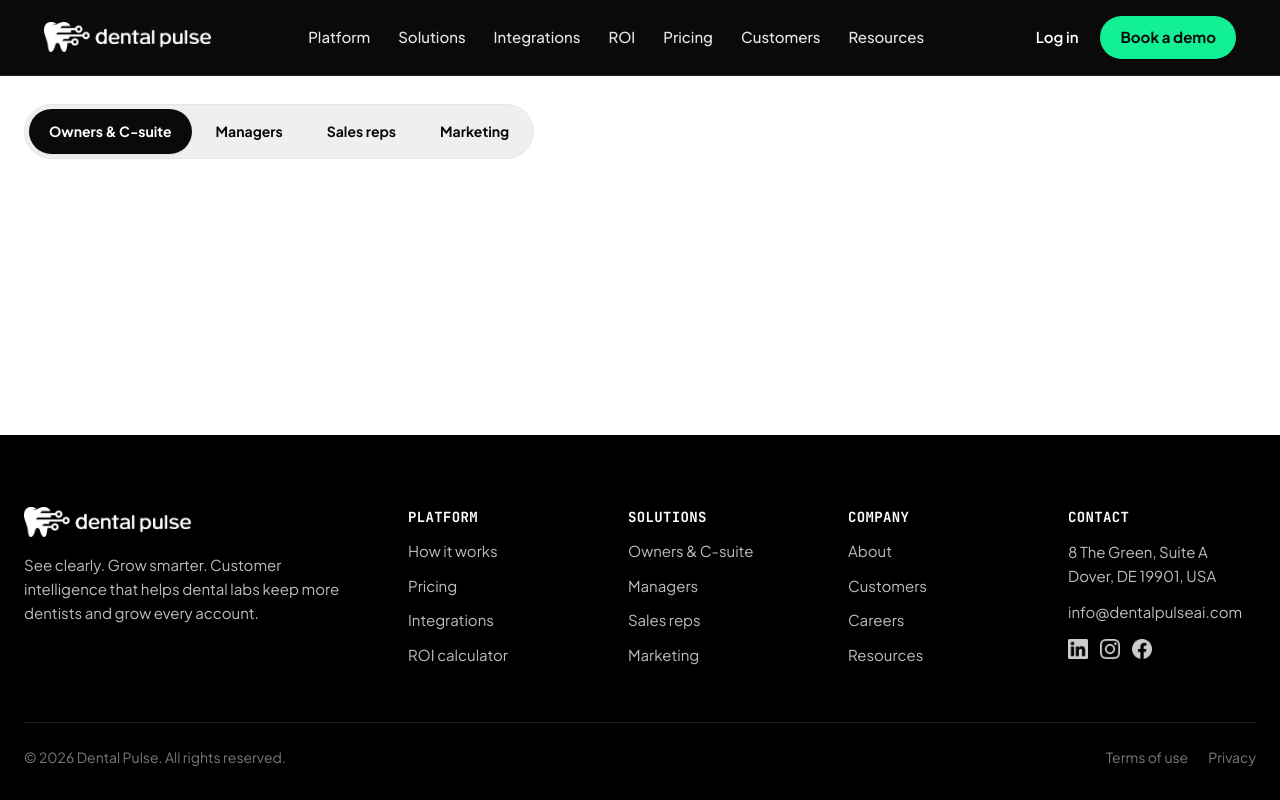
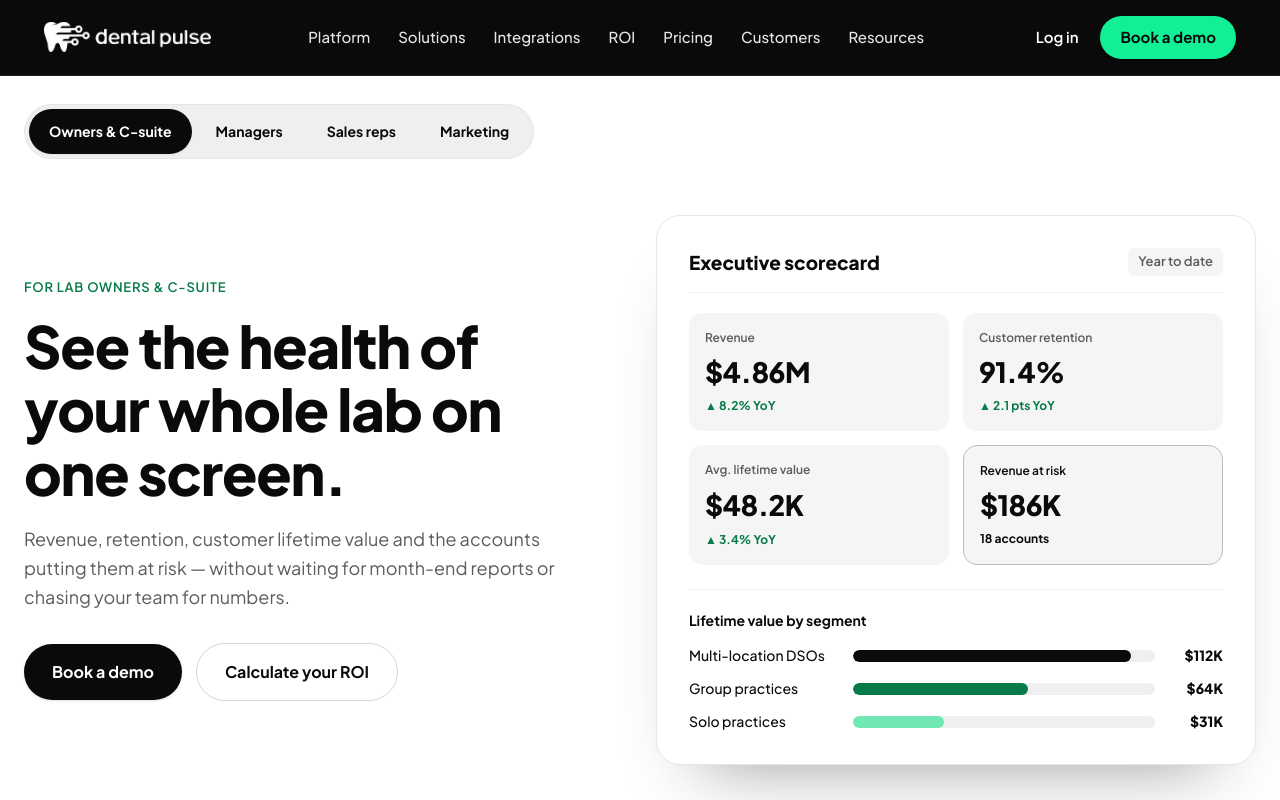
Before and after one commit to dentalPulse/dentalpulse-website, a Next.js app: page /solutions in a window 1280 px wide. Shown: the top 800 px of the page. Built offline with nearby package versions, Linux system fonts and the light colour scheme.

Commit message:
feat(solutions): implement Phase 2 Executive Hero and Scorecard Card (SolutionsHero.tsx)

```diff
--- a/src/app/solutions/page.tsx
+++ b/src/app/solutions/page.tsx
@@ -2,6 +2,7 @@ import type { Metadata } from 'next';
 import { Header } from '@/components/layout/Header';
 import { Footer } from '@/components/layout/Footer';
 import { SolutionsRoleNav } from '@/components/solutions/SolutionsRoleNav';
+import { SolutionsHero } from '@/components/solutions/SolutionsHero';
 
 export const metadata: Metadata = {
   title: 'Solutions for Lab Owners & C-Suite | DentalPulse',
@@ -21,7 +22,7 @@ export default function SolutionsPage() {
       <Header />
       <div className="flex-1 w-full flex flex-col">
         <SolutionsRoleNav activeRole="owners" />
-        {/* Solutions sections will be assembled in subsequent phases */}
+        <SolutionsHero />
       </div>
       <Footer />
     </main>
--- /dev/null
+++ b/src/components/solutions/SolutionsHero.tsx
@@ -0,0 +1,152 @@
+import React from 'react';
+import Link from 'next/link';
+
+export function SolutionsHero() {
+  return (
+    <section className="w-full bg-white pt-10 sm:pt-14 pb-18 sm:pb-24 px-6">
+      <div className="max-w-[1240px] mx-auto flex flex-col lg:flex-row gap-12 lg:gap-14 items-center justify-between">
+        {/* Left Column: Executive Narrative */}
+        <div className="flex-1 max-w-[560px]">
+          <p className="m-0 mb-4 font-mono text-[13px] font-semibold text-[#067A47] tracking-[0.06em] uppercase">
+            FOR LAB OWNERS &amp; C-SUITE
+          </p>
+          <h1 className="m-0 text-[38px] sm:text-[48px] lg:text-[58px] font-extrabold leading-[1.04] tracking-[-0.035em] text-[#0A0A0A]">
+            See the health of your whole lab on one screen.
+          </h1>
+          <p className="mt-5 text-[17px] sm:text-[18px] leading-[1.6] text-[#5C5C5C]">
+            Revenue, retention, customer lifetime value and the accounts putting them at risk — without waiting for month-end reports or chasing your team for numbers.
+          </p>
+
+          <div className="flex flex-wrap items-center gap-3.5 mt-8">
+            <a
+              href="https://app.dentalpulseai.com"
+              className="inline-flex items-center justify-center bg-[#0A0A0A] text-white text-[15px] sm:text-[16px] font-bold px-7 py-3.5 sm:py-4 rounded-full hover:bg-[#222222] transition-colors shadow-sm"
+            >
+              Book a demo
+            </a>
+            <Link
+              href="/#results"
+              className="inline-flex items-center justify-center border border-[#D6D6D6] bg-white text-[#0A0A0A] text-[15px] sm:text-[16px] font-bold px-7 py-3.5 sm:py-4 rounded-full hover:bg-[#F5F5F5] transition-colors"
+            >
+              Calculate your ROI
+            </Link>
+          </div>
+        </div>
+
+        {/* Right Column: High-Fidelity Executive Scorecard Mockup Card */}
+        <div className="flex-[1.15] w-full max-w-[600px]">
+          <div
+            role="region"
+            aria-label="Executive scorecard with revenue, customer retention, lifetime value, and segment mix"
+            className="bg-white border border-[#E6E6E6] rounded-[24px] p-6 sm:p-7 md:p-8 shadow-[0_40px_70px_-45px_rgba(0,0,0,0.45)] text-[#0A0A0A]"
+          >
+            {/* Scorecard Header */}
+            <div className="flex items-center justify-between pb-4 border-b border-[#F0F0F0]">
+              <span className="text-[18px] sm:text-[19px] font-extrabold text-[#0A0A0A]">
+                Executive scorecard
+              </span>
+              <span className="text-[12px] sm:text-[13px] text-[#5C5C5C] font-semibold bg-[#F5F5F5] px-2.5 py-1 rounded-md">
+                Year to date
+              </span>
+            </div>
+
+            {/* 4 Metric KPI Tiles (2x2 Grid) */}
+            <div className="grid grid-cols-2 gap-3 sm:gap-3.5 mt-5">
+              {/* Tile 1: Revenue */}
+              <div className="bg-[#F5F5F5] rounded-[14px] p-4 flex flex-col justify-between">
+                <span className="text-[12px] font-semibold text-[#5C5C5C]">Revenue</span>
+                <div className="text-[24px] sm:text-[28px] font-extrabold tracking-[-0.02em] text-[#0A0A0A] mt-1">
+                  $4.86M
+                </div>
+                <span className="text-[12px] font-bold text-[#067A47] mt-1 flex items-center gap-1">
+                  ▲ 8.2% YoY
+                </span>
+              </div>
+
+              {/* Tile 2: Customer retention */}
+              <div className="bg-[#F5F5F5] rounded-[14px] p-4 flex flex-col justify-between">
+                <span className="text-[12px] font-semibold text-[#5C5C5C]">Customer retention</span>
+                <div className="text-[24px] sm:text-[28px] font-extrabold tracking-[-0.02em] text-[#0A0A0A] mt-1">
+                  91.4%
+                </div>
+                <span className="text-[12px] font-bold text-[#067A47] mt-1 flex items-center gap-1">
+                  ▲ 2.1 pts YoY
+                </span>
+              </div>
+
+              {/* Tile 3: Avg. lifetime value */}
+              <div className="bg-[#F5F5F5] rounded-[14px] p-4 flex flex-col justify-between">
+                <span className="text-[12px] font-semibold text-[#5C5C5C]">Avg. lifetime value</span>
+                <div className="text-[24px] sm:text-[28px] font-extrabold tracking-[-0.02em] text-[#0A0A0A] mt-1">
+                  $48.2K
+                </div>
+                <span className="text-[12px] font-bold text-[#067A47] mt-1 flex items-center gap-1">
+                  ▲ 3.4% YoY
+                </span>
+              </div>
+
+              {/* Tile 4: Revenue at risk (Bordered Accent) */}
+              <div className="bg-[#F5F5F5] border border-[#BDBDBD] rounded-[14px] p-4 flex flex-col justify-between">
+                <span className="text-[12px] font-semibold text-[#0A0A0A]">Revenue at risk</span>
+                <div className="text-[24px] sm:text-[28px] font-extrabold tracking-[-0.02em] text-[#0A0A0A] mt-1">
+                  $186K
+                </div>
+                <span className="text-[12px] font-bold text-[#0A0A0A] mt-1">
+                  18 accounts
+                </span>
+              </div>
+            </div>
+
+            {/* Lifetime Value by Segment Section */}
+            <div className="mt-6 pt-5 border-t border-[#F0F0F0]">
+              <div className="text-[14px] font-bold text-[#0A0A0A] mb-3.5">
+                Lifetime value by segment
+              </div>
+
+              <div className="flex flex-col gap-3 text-[13px] sm:text-[14px]">
+                {/* Multi-location DSOs */}
+                <div className="flex items-center gap-3">
+                  <span className="w-34 sm:w-38 shrink-0 text-[#0A0A0A] font-medium truncate">
+                    Multi-location DSOs
+                  </span>
+                  <div className="flex-1 h-3 bg-[#EFEFEF] rounded-full overflow-hidden">
+                    <div className="h-full bg-[#0A0A0A] rounded-full" style={{ width: '92%' }} />
+                  </div>
+                  <b className="w-14 text-right text-[#0A0A0A] shrink-0 font-extrabold">
+                    $112K
+                  </b>
+                </div>
+
+                {/* Group practices */}
+                <div className="flex items-center gap-3">
+                  <span className="w-34 sm:w-38 shrink-0 text-[#0A0A0A] font-medium truncate">
+                    Group practices
+                  </span>
+                  <div className="flex-1 h-3 bg-[#EFEFEF] rounded-full overflow-hidden">
+                    <div className="h-full bg-[#067A47] rounded-full" style={{ width: '58%' }} />
+                  </div>
+                  <b className="w-14 text-right text-[#0A0A0A] shrink-0 font-extrabold">
+                    $64K
+                  </b>
+                </div>
+
+                {/* Solo practices */}
+                <div className="flex items-center gap-3">
+                  <span className="w-34 sm:w-38 shrink-0 text-[#0A0A0A] font-medium truncate">
+                    Solo practices
+                  </span>
+                  <div className="flex-1 h-3 bg-[#EFEFEF] rounded-full overflow-hidden">
+                    <div className="h-full bg-[#6FE8B3] rounded-full" style={{ width: '30%' }} />
+                  </div>
+                  <b className="w-14 text-right text-[#0A0A0A] shrink-0 font-extrabold">
+                    $31K
+                  </b>
+                </div>
+              </div>
+            </div>
+          </div>
+        </div>
+      </div>
+    </section>
+  );
+}
```
